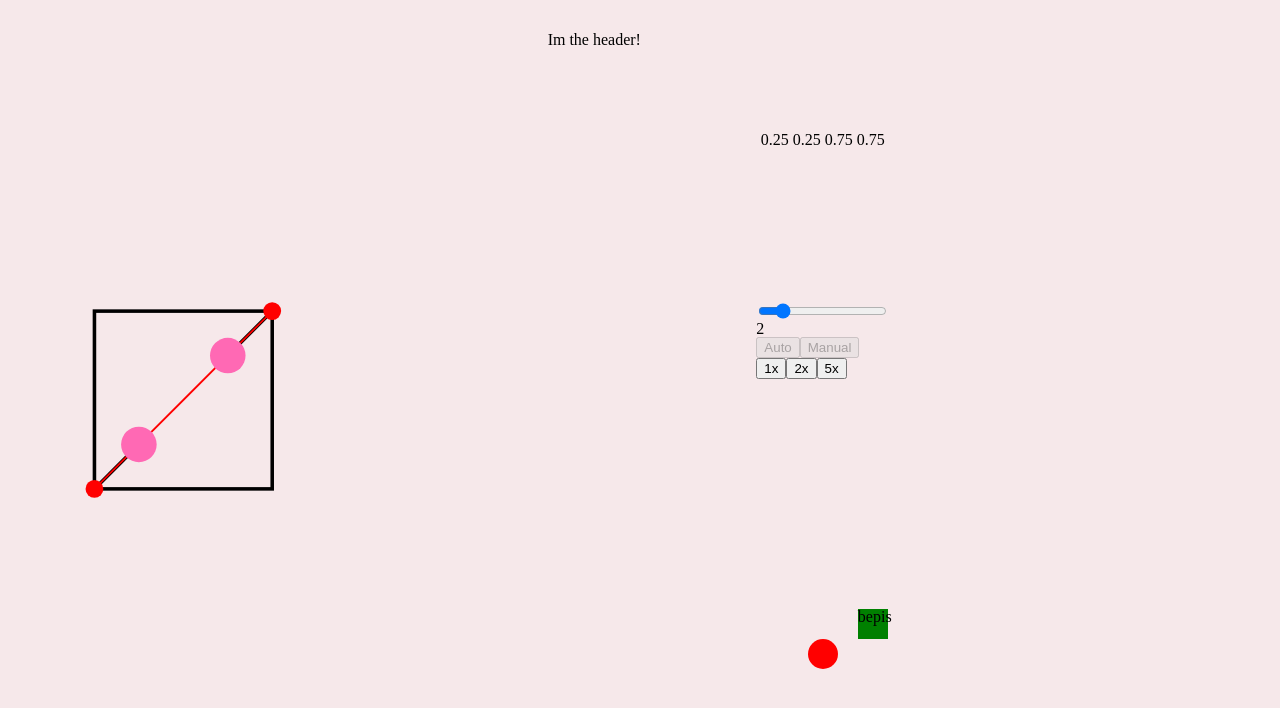
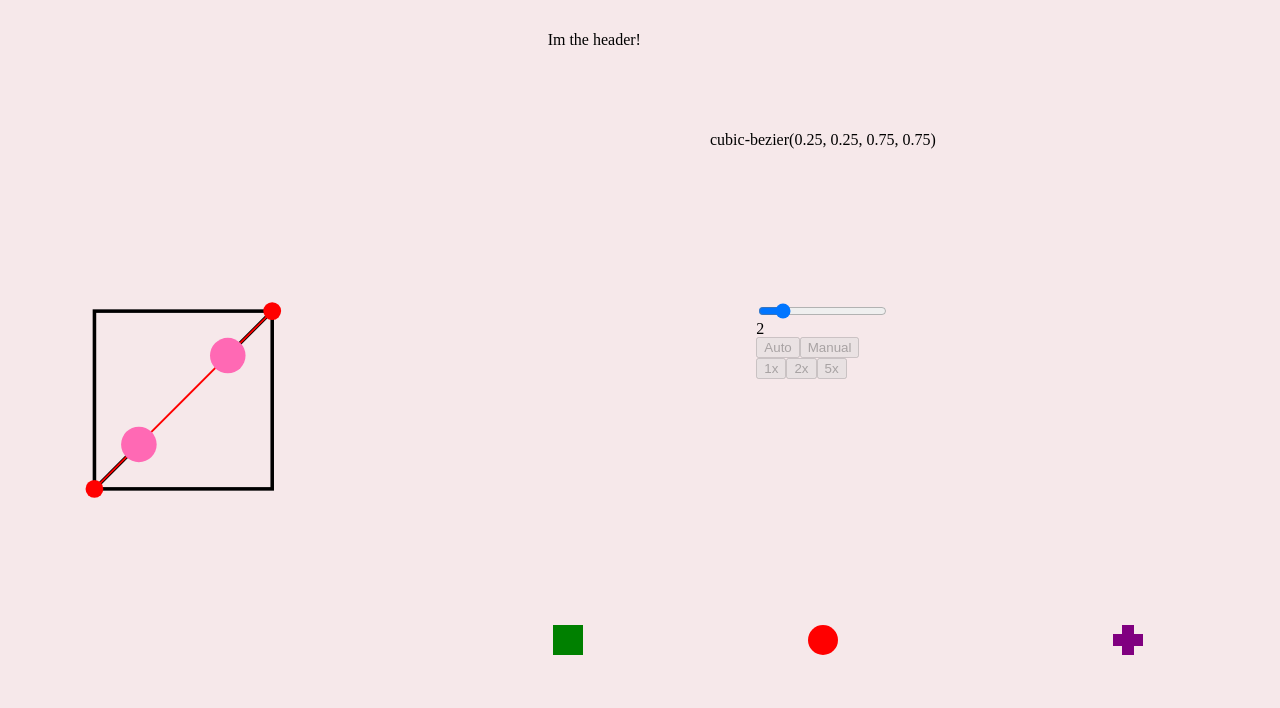
Before and after one commit to DangerN/bezier-curver, a React (Create React App) app: page / in a window 1280 px wide. Shown: the top 708 px of the page. Built offline with nearby package versions, Linux system fonts and the light colour scheme.

Commit message:
added cross, disabled multiplier

```diff
--- a/src/components/Instructions.jsx
+++ b/src/components/Instructions.jsx
@@ -5,7 +5,7 @@ const Instructions = (props) => {
   const controlCoordinates = () => {
     return (
       <section>
-        {handleOne.x}  {handleOne.y}  {handleTwo.x}  {handleTwo.y} <br/>
+        cubic-bezier({handleOne.x},  {handleOne.y*multiplier},  {handleTwo.x},  {handleTwo.y*multiplier}) <br/>
       </section>
     )
   }
--- a/src/components/Output.jsx
+++ b/src/components/Output.jsx
@@ -2,9 +2,7 @@ import React, { useState, useEffect} from 'react'
 
 const Output = props => {
   const {handleOne, handleTwo, multiplier, animationSpeed} = props
-  console.log(animationSpeed);
   const animation = {
-    // animationDuration: 2s,
     animationDuration: `${animationSpeed}s`,
     animationTimingFunction: `cubic-bezier(${handleOne.x}, ${handleOne.y*multiplier}, ${handleTwo.x}, ${handleTwo.y*multiplier})`,
   }
@@ -12,10 +10,7 @@ const Output = props => {
     <div className='output'>
       <div
         className='box'
-        style={animation}
-      >
-        bepis
-      </div>
+        style={animation}/>
       <svg
       xmlns="http://www.w3.org/2000/svg"
       viewBox={'0 0 10 10'}
@@ -23,6 +18,14 @@ const Output = props => {
       style={animation}>
         <circle cx='5' cy='5' r='5' fill='red'/>
       </svg>
+      <svg
+        xmlns="http://www.w3.org/2000/svg"
+        viewBox={'0 0 10 10'}
+        id='cross'
+        style={animation}>
+        <line fill='green' stroke='purple' strokeWidth='4' x1='0' y1='5' x2='10' y2='5' />
+        <line fill='green' stroke='purple' strokeWidth='4' x1='5' y1='0' x2='5' y2='10' />
+      </svg>
     </div>
   )
 }
--- a/src/components/Settings.jsx
+++ b/src/components/Settings.jsx
@@ -14,7 +14,6 @@ const Settings = props => {
     const handleSliderChange = event => {
       dispatch({type: 'changeAnimationSpeed', speed: parseFloat(event.target.value)})
     }
-    console.log(animationSpeed);
     return (
       <div className='speedSlider'>
         <input onChange={handleSliderChange} value={animationSpeed} type='range' min='0.25' max='12' step='0.25'></input>
@@ -29,9 +28,9 @@ const Settings = props => {
     }
     return (
       <div className='multiplierButtons'>
-        <input type='button' value='1x' onClick={handleMultiplierClick}/>
-        <input type='button' value='2x' onClick={handleMultiplierClick}/>
-        <input type='button'value='5x' onClick={handleMultiplierClick}/>
+        <input type='button' value='1x' disabled onClick={handleMultiplierClick}/>
+        <input type='button' value='2x' disabled onClick={handleMultiplierClick}/>
+        <input type='button'value='5x' disabled onClick={handleMultiplierClick}/>
       </div>
     )
   }
--- a/src/css/index.css
+++ b/src/css/index.css
@@ -118,7 +118,13 @@ header {
   height: 100%; }
 
 .output {
-  grid-area: output; }
+  grid-area: output;
+  height: 100%;
+  width: 100%;
+  display: flex;
+  flex-flow: row;
+  justify-content: space-around;
+  align-items: center; }
 
 .controls {
   grid-area: controls; }
@@ -138,6 +144,19 @@ header {
   animation-iteration-count: infinite;
   animation-direction: alternate; }
 
+#cross {
+  height: 30px;
+  width: 30px;
+  animation-name: crossSpin;
+  animation-iteration-count: infinite;
+  animation-direction: alternate; }
+
+@keyframes crossSpin {
+  0% {
+    transform: rotate(0deg); }
+  100% {
+    transform: rotate(360deg); } }
+
 @keyframes circleResize {
   0% {
     height: 20px; }
--- a/src/scss/index.scss
+++ b/src/scss/index.scss
@@ -43,6 +43,12 @@ header {
 
 .output {
   grid-area: output;
+  height: 100%;
+  width: 100%;
+  display: flex;
+  flex-flow: row;
+  justify-content: space-around;
+  align-items: center;
 }
 
 .controls {
@@ -61,10 +67,26 @@ header {
 }
 
 #circle {
-  // animation-duration: 2s;
   animation-name: circleResize;
   animation-iteration-count: infinite;
   animation-direction: alternate;
+}
+
+#cross {
+  height: 30px;
+  width: 30px;
+  animation-name: crossSpin;
+  animation-iteration-count: infinite;
+  animation-direction: alternate;
+}
+
+@keyframes crossSpin {
+  0% {
+    transform: rotate(0deg);
+  }
+  100% {
+    transform: rotate(360deg);
+  }
 }
 
 @keyframes circleResize {
```
Also changed, not shown: src/components/Graph.jsx (+0 -7 lines).
